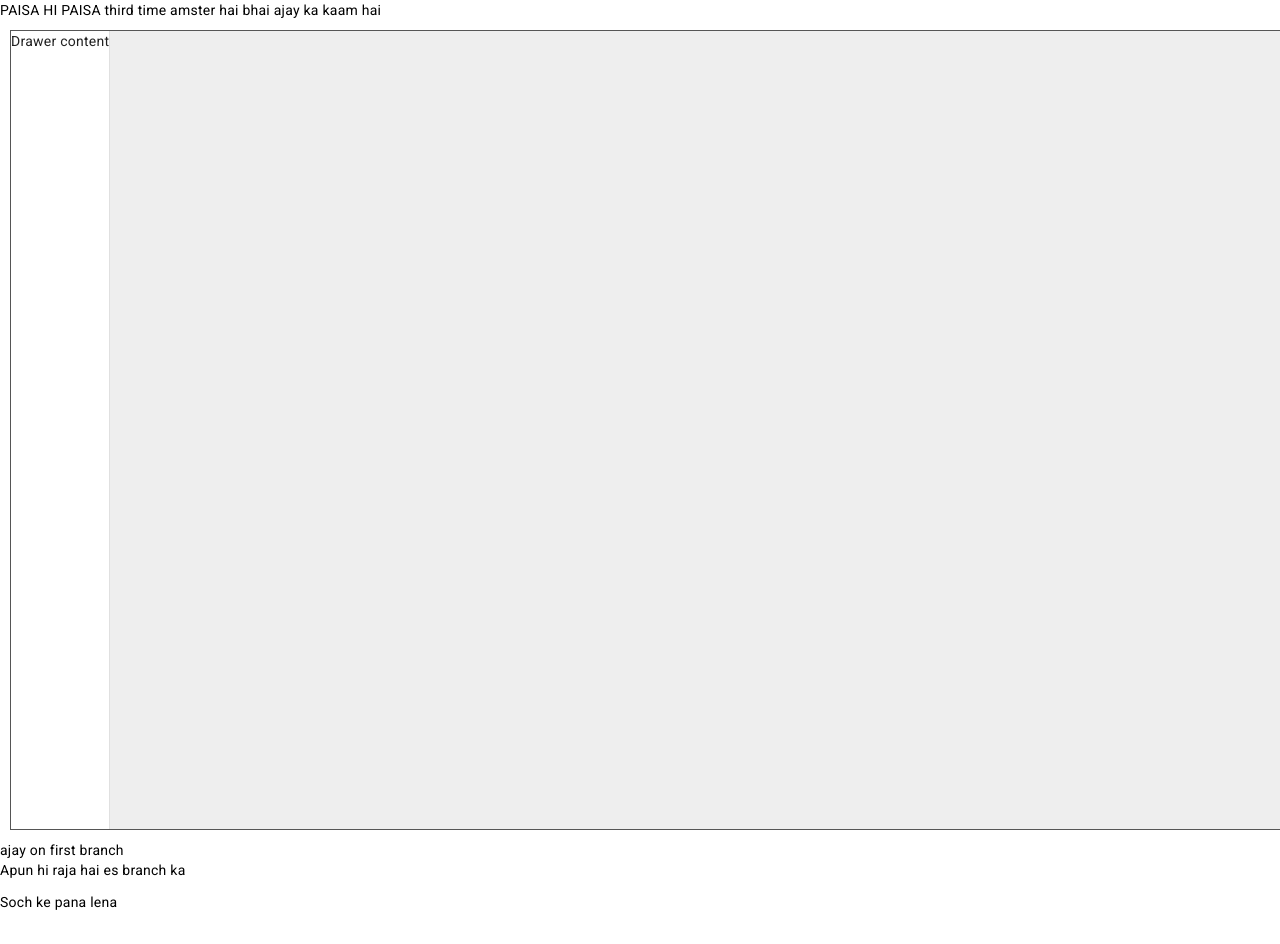
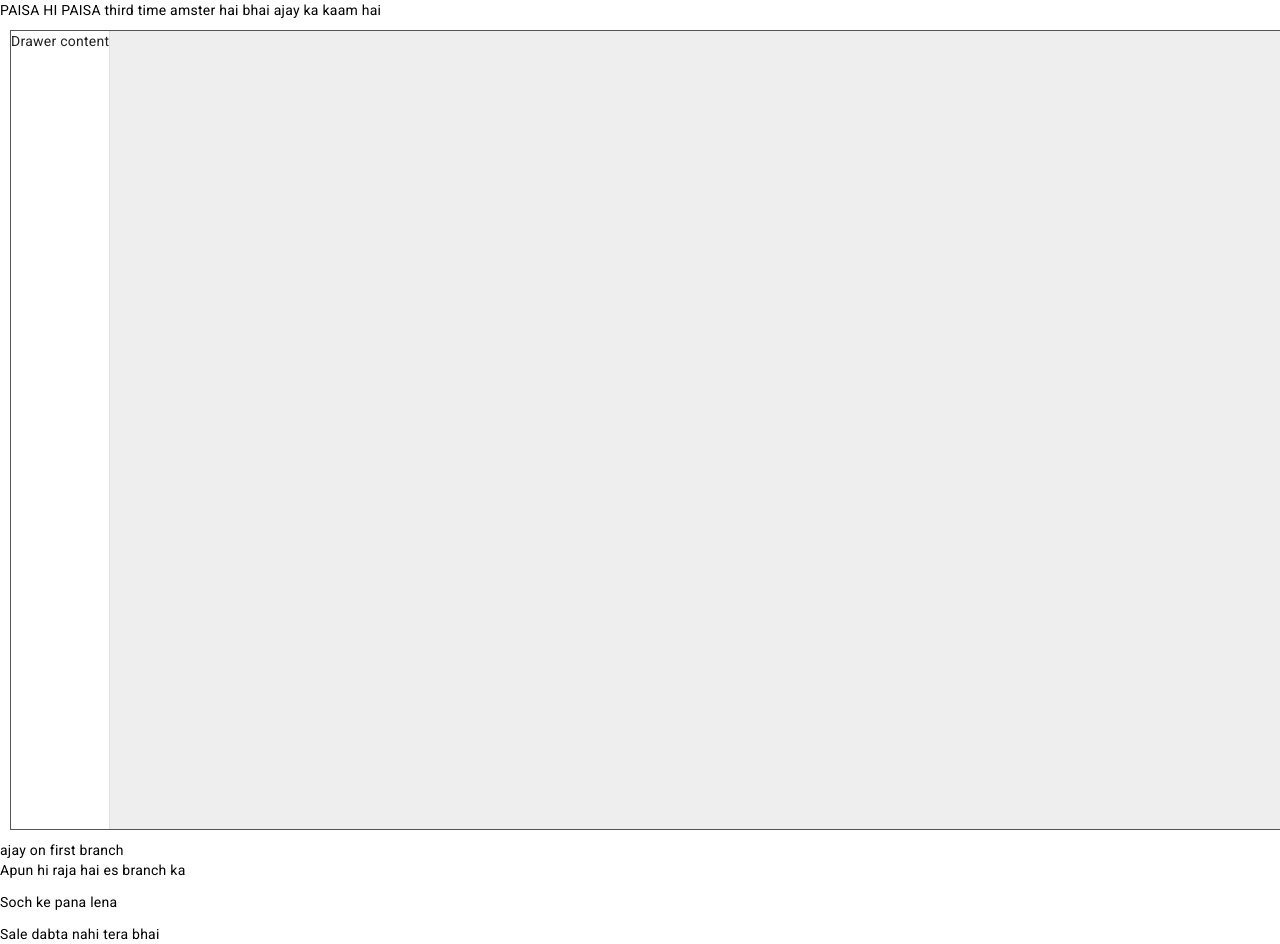
Before and after one commit to aj-styles-git/angular_crud, an Angular app: page / in a window 1280 px wide. Before the commit the page ends 912 px from the top, so only its background shows below. Built offline with nearby package versions, Linux system fonts and the light colour scheme.

Commit message:
sale dbta nahi

```diff
--- a/src/app/app.component.html
+++ b/src/app/app.component.html
@@ -5,3 +5,4 @@
 <div>ajay on first branch </div>
 <p>Apun hi raja hai es branch ka</p>
 <p>Soch ke pana lena</p>
+<p>Sale dabta nahi tera bhai</p>
```
